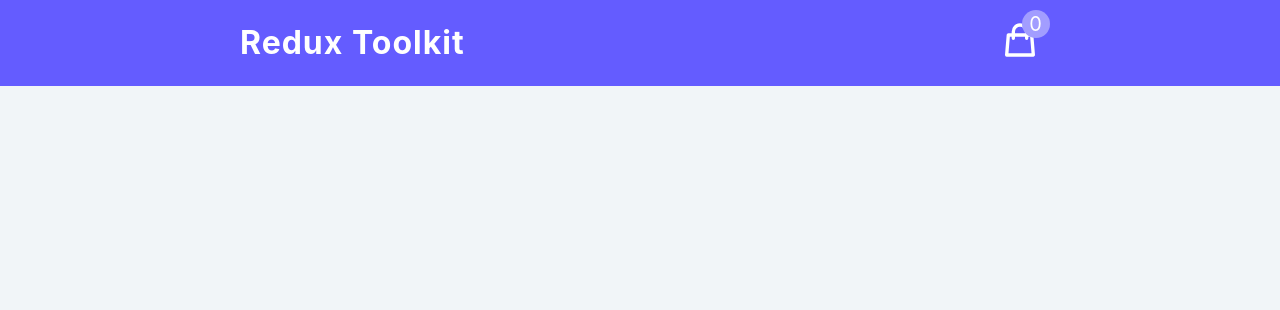
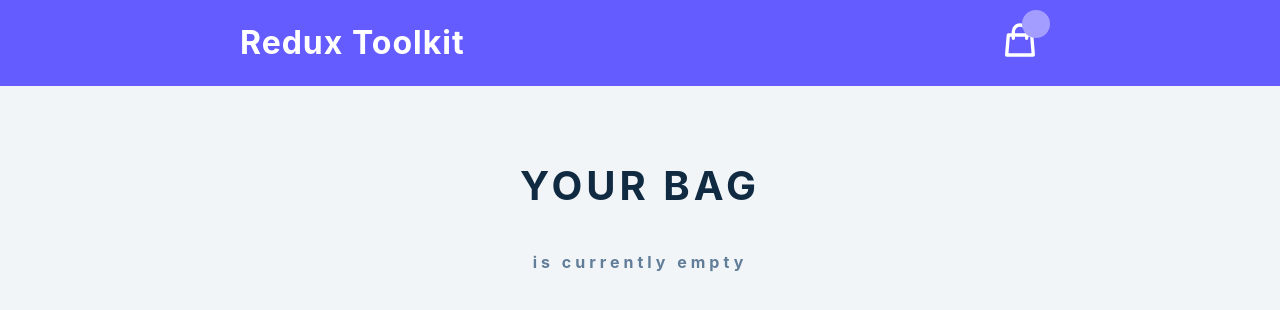
Before and after one commit to adeola003/redux_toolkit, a React (Create React App) app: page / in a window 1280 px wide. Shown: the top 310 px of the page. Built offline with nearby package versions, Linux system fonts and the light colour scheme.

Commit message:
add content to the cartItem and CartContainer components

```diff
--- a/src/App.js
+++ b/src/App.js
@@ -1,9 +1,10 @@
 import Navbar from "./components/Navbar";
+import CartContainer from "./components/CartContainer";
 function App() {
   return (
     <main>
       <Navbar />
-
+      <CartContainer />
     </main>
   );
 }
--- /dev/null
+++ b/src/components/CartContainer.js
@@ -0,0 +1,45 @@
+import React from 'react';
+import CartItem from './CartItem';
+import { useSelector } from 'react-redux';
+
+const CartContainer = () => {
+  const { cartItems, total, amount } = useSelector((store) => store.cart);
+
+  if (amount < 1) {
+    return (
+      <section className='cart'>
+        {/* cart header */}
+        <header>
+          <h2>your bag</h2>
+          <h4 className='empty-cart'>is currently empty</h4>
+        </header>
+      </section>
+    );
+  }
+  return (
+    <section className='cart'>
+      {/* cart header */}
+      <header>
+        <h2>your bag</h2>
+      </header>
+      {/* cart items */}
+      <div>
+        {cartItems.map((item) => {
+          return <CartItem key={item.id} {...item} />;
+        })}
+      </div>
+      {/* cart footer */}
+      <footer>
+        <hr />
+        <div className='cart-total'>
+          <h4>
+            total <span>${total}</span>
+          </h4>
+        </div>
+        <button className='btn clear-btn'>clear cart</button>
+      </footer>
+    </section>
+  );
+};
+
+export default CartContainer;
--- a/src/components/Navbar.js
+++ b/src/components/Navbar.js
@@ -2,7 +2,7 @@ import { CartIcon } from '../icons';
 import { useSelector } from 'react-redux';
 
 const Navbar = () => {
-    const { amount } = useSelector((state) => state.cart);
+    const { amount } = useSelector((store) => store.cart.amount);
 
     return (
       <nav>
--- a/src/features/cart/cartSlice.js
+++ b/src/features/cart/cartSlice.js
@@ -2,7 +2,7 @@ import { createSlice } from "@reduxjs/toolkit";
 import cartItems from "../../cartItems";
 
 const initialState = {
-    cartItems: [],
+    cartItems: cartItems,
     amount: 0,
     total: 0,
     isLoading: true,
@@ -10,7 +10,13 @@ const initialState = {
 
 const cartSlice = createSlice ({
     name: 'cart',
-    initialState,
+  initialState,
+  reducers: {
+    clearCart: (state) => {
+      state.cartItems = [];
+    },
+  },
 });
 
-export default cartSlice.reducer
+export default cartSlice.reducer;
+export const { clearCart } = cartSlice.actions;
```
Also changed, not shown: src/components/CardContainer.js (deleted).
